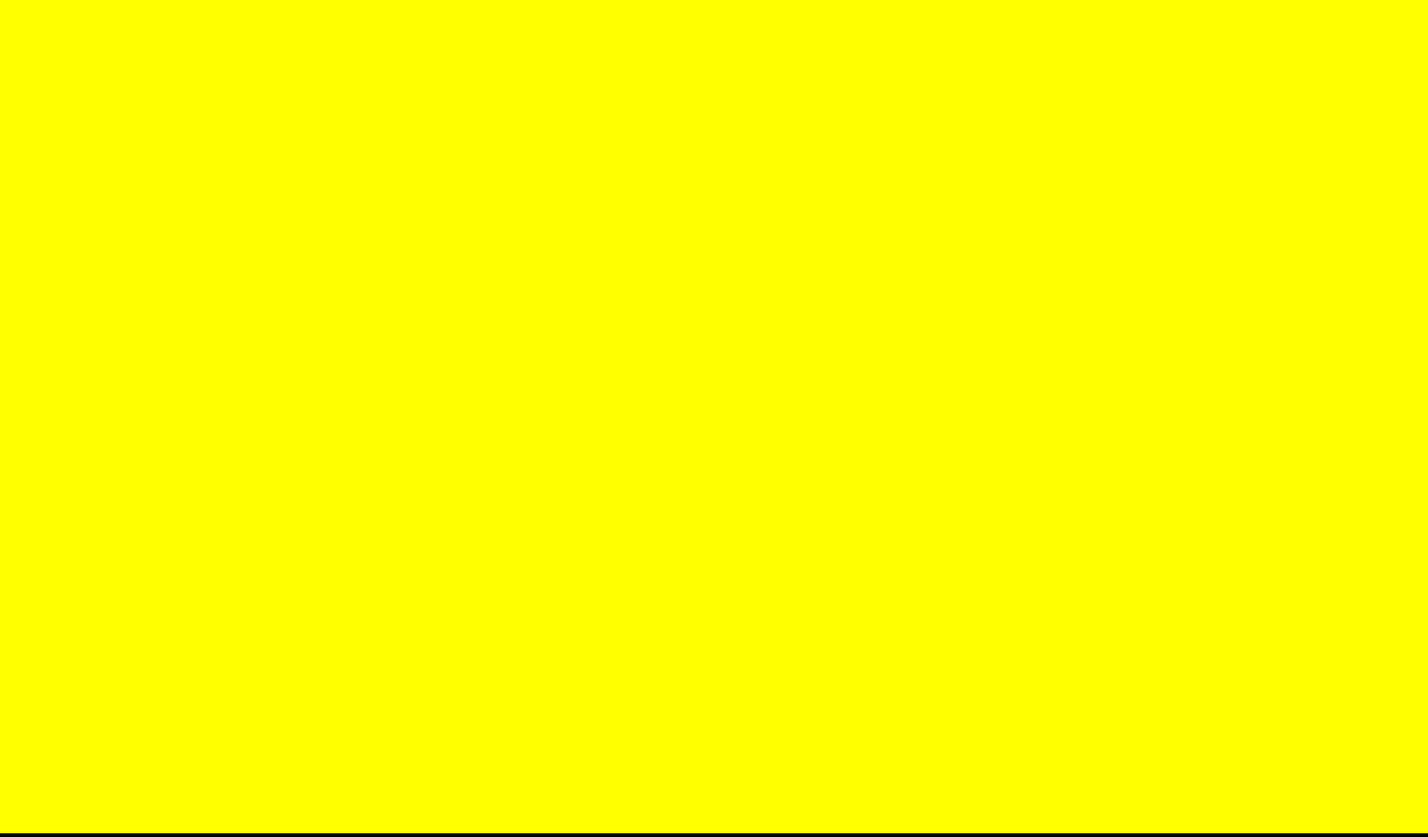
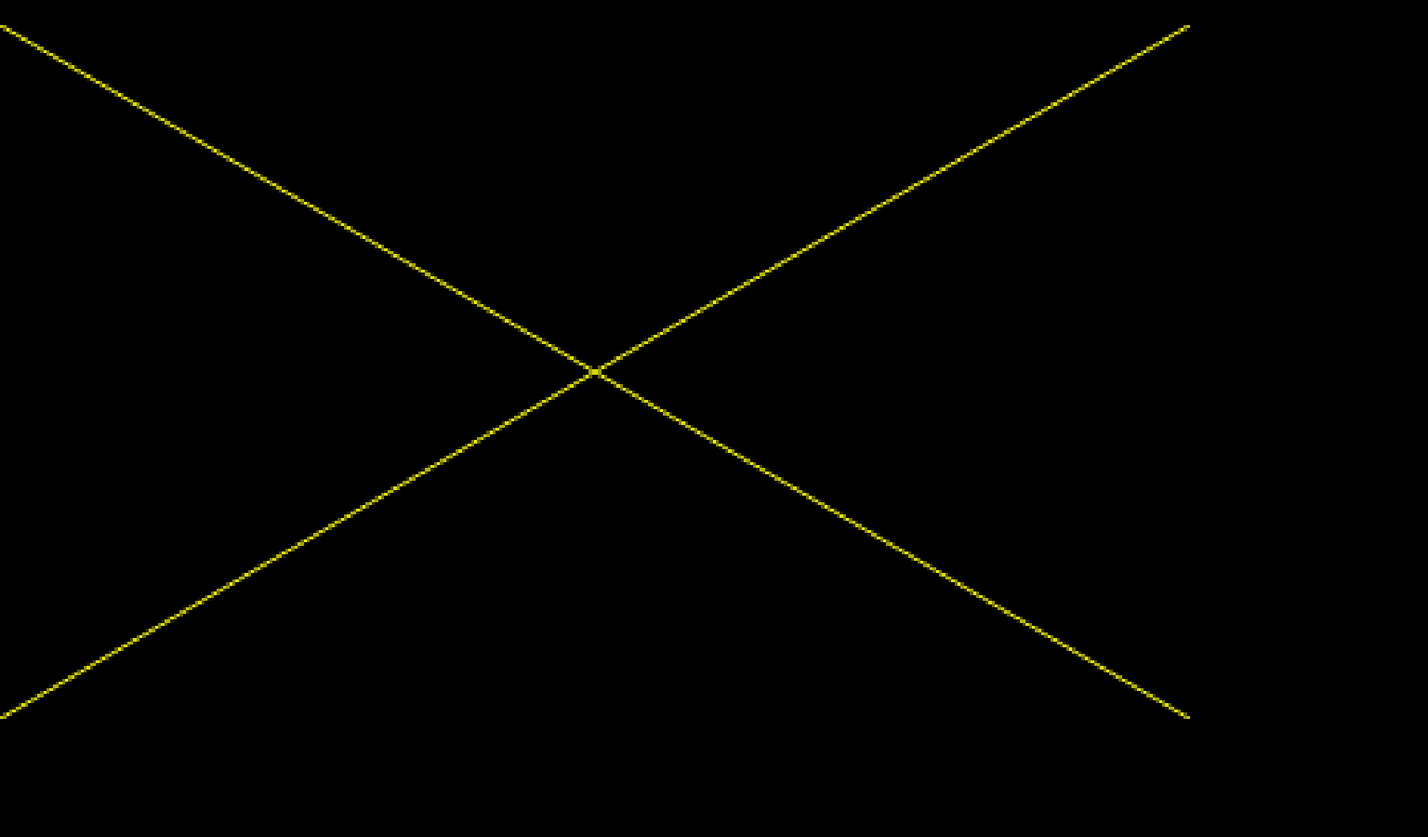
Before and after one commit to DeyanShahov/Street-Fighter-2-JS, a plain HTML site: page index.html in a window 1280 px wide. Shown: the whole page at 93% size, 1536 px wide, since content can reach past the window. After the commit the page ends 800 px from the top, so only its background shows below. Drawn offline with Linux system fonts and the light colour scheme.

Commit message:
Setup canvas

```diff
--- a/index.html
+++ b/index.html
@@ -9,14 +9,23 @@
         body {
             padding: 0;
             margin: 0;
+            height: 100%;
         }
 
         body {
+            display: flex;
+        }
+
+        body,
+        canvas{
             background-color: black;
         }
 
-        canvas{
-            background-color: yellow;
+        canvas {
+            width: 100%;
+            object-fit: contain;
+            image-rendering: crisp-edges;
+            image-rendering: pixelated;
         }
     </style>
     <script defer src="./index.js"></script>
--- a/index.js
+++ b/index.js
@@ -1,7 +1,6 @@
 const GameViewport = {
     WIDTH: 384,
     HEIGHT: 224,
-    SCALE: 4
 };
 
 window.onload = function(){
@@ -11,8 +10,12 @@ window.onload = function(){
     canvasEL.width = GameViewport.WIDTH;
     canvasEL.height = GameViewport.HEIGHT;
 
-    canvasEL.style.width = `${GameViewport.WIDTH * GameViewport.SCALE}px`;
-    canvasEL.style.height = `${GameViewport.HEIGHT * GameViewport.SCALE}px`;
+    context.strokeStyle = 'yellow';
+    context.moveTo(0, 0);
+    context.lineTo(GameViewport.WIDTH, GameViewport.HEIGHT);
+    context.moveTo(GameViewport.WIDTH, 0);
+    context.lineTo(0, GameViewport.HEIGHT);
+    context.stroke();
 
     console.log(context);
 }
```
Also changed, not shown: Ken.png (added).
